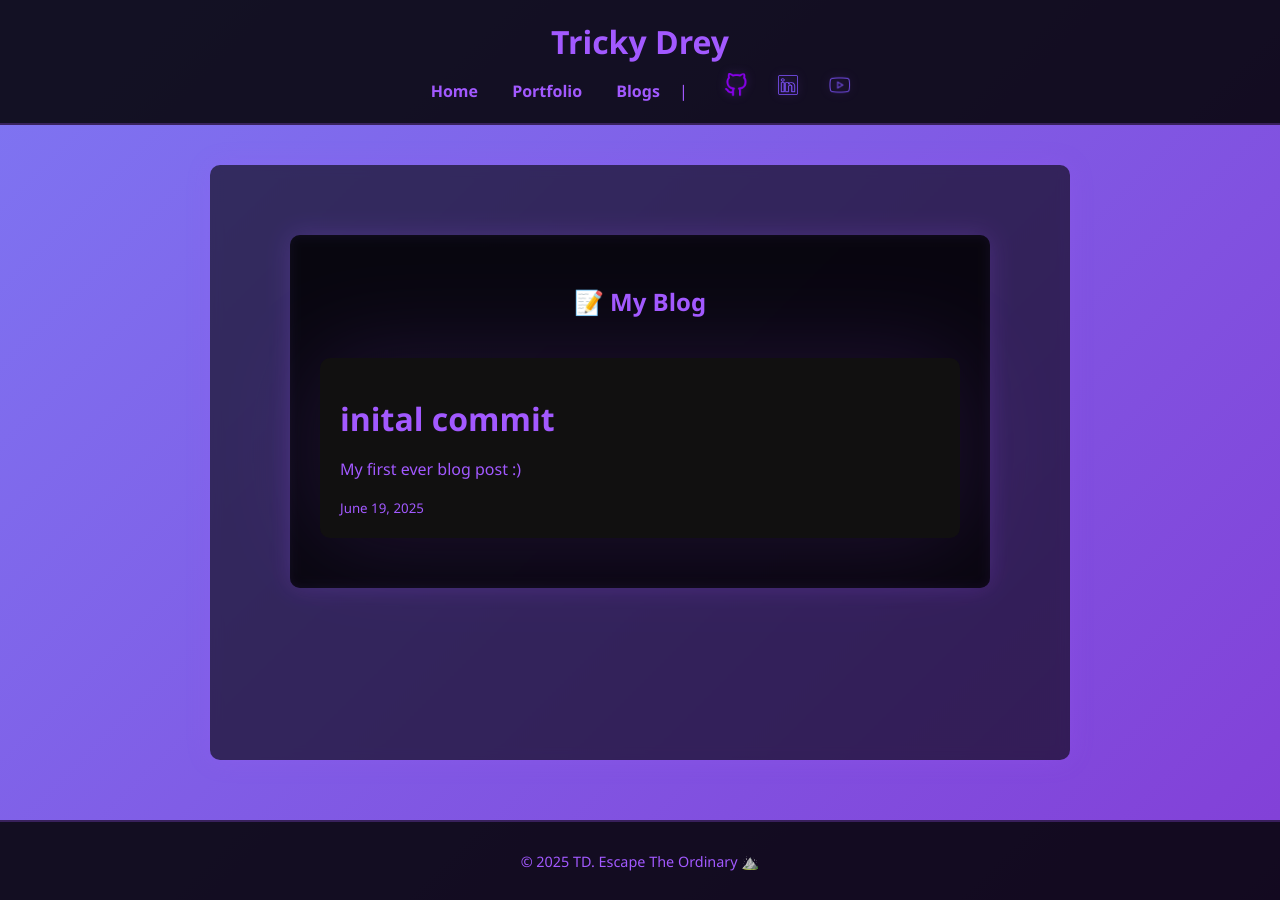
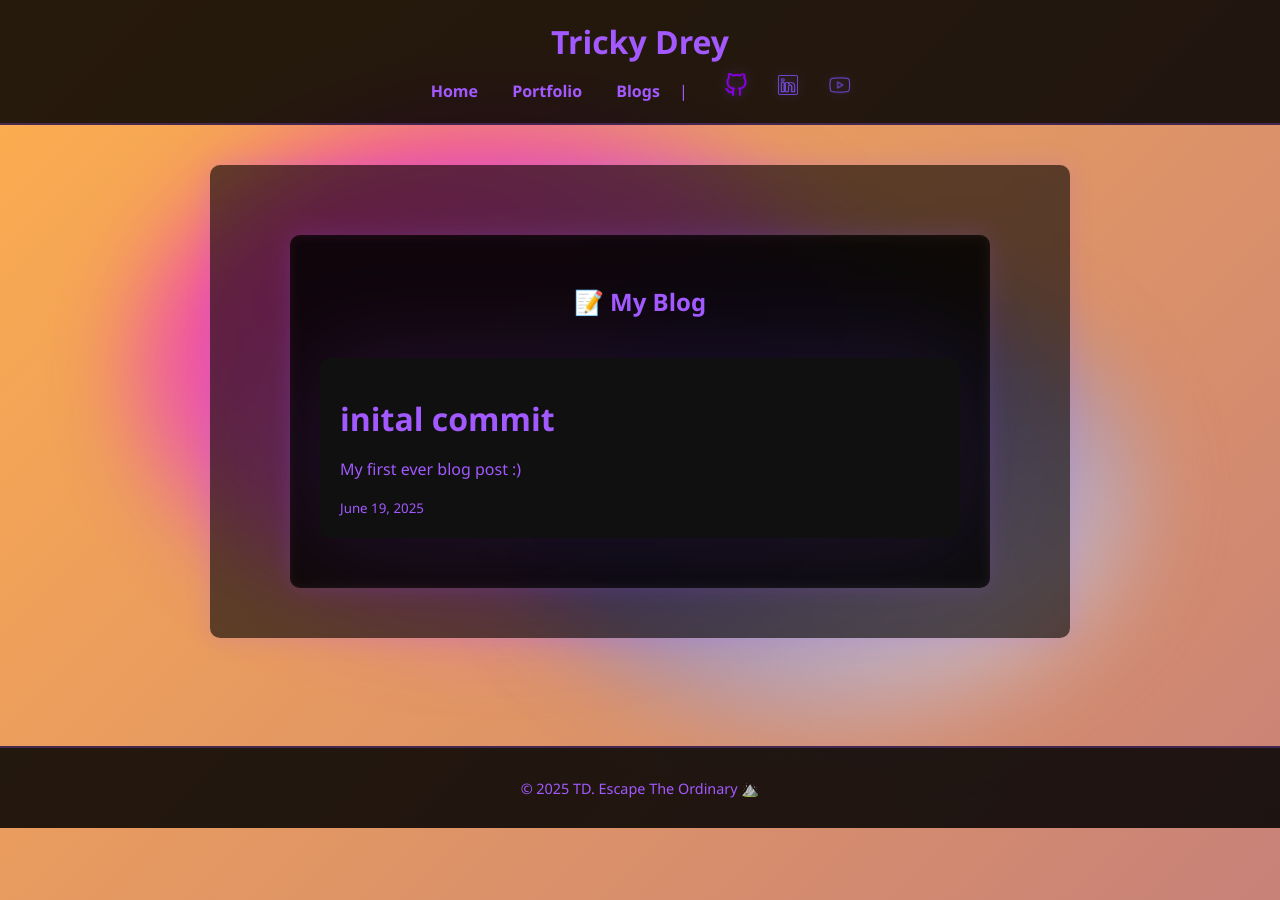
Before and after one commit to AndreiFabon/PersonalWeb, a Jekyll site: the page built from blog.html, in a window 1280 px wide. Built offline with Jekyll 4.4.1, drawn with Linux system fonts in a browser that asks for light colours.

Commit message:
final touches to background and content

```diff
--- a/_layouts/default.html
+++ b/_layouts/default.html
@@ -6,9 +6,42 @@
   <title>{{ page.title }} | TD</title>
   <link rel="stylesheet" href="/assets/css/style.css">
   <link rel="icon" type="image/x-icon" href="{{ '/assets/images/Untitled design.png' | relative_url }}">
+  <style>
+    html, body {
+      margin: 0;
+      padding: 0;
+      min-height: 100%;
+    }
+
+    .page-wrapper {
+      position: relative;
+      overflow: hidden;
+    }
+
+    .content-wrapper {
+      position: relative;
+      z-index: 1;
+      padding-bottom: 3rem; /* prevent blobs from hiding bottom content */
+    }
+
+    footer {
+      position: relative;
+      z-index: 1;
+      text-align: center;
+      padding: 1rem;
+    }
+  </style>
 </head>
 <body>
   <div class="page-wrapper">
+
+    <!-- ✨ Animated Blob Background -->
+    <div class="blob" style="top:10%; left:10%; width:60%; height:60%; background: linear-gradient(to bottom right, #f0c, rgb(193, 143, 226));"></div>
+    <div class="blob blob-reverse" style="top:30%; left:40%; width:50%; height:50%; background: linear-gradient(to bottom right, rgb(33, 51, 212), rgb(230, 236, 236));"></div>
+
+    <!-- 🔒 Content Layer -->
+    <div class="content-wrapper">
+
       <header>
         <h1>Tricky Drey</h1>
         <nav>
@@ -35,10 +68,12 @@
       <main>
         {{ content }}
       </main>
+    </div>
 
     <footer>
       <p>&copy; 2025 TD. Escape The Ordinary ⛰️</p>
     </footer>
+
   </div>
 </body>
 </html>
--- a/assets/css/style.css
+++ b/assets/css/style.css
@@ -3,7 +3,7 @@ body {
   margin: 0;
   padding: 0;
   font-family: 'Segoe UI', sans-serif;
-  background: linear-gradient(-45deg, hwb(283 2% 27%), hsl(245, 82%, 70%), #e960dd);
+  background: linear-gradient(-45deg, hwb(282 33% 35%), hsl(32, 97%, 65%), #eed7ec);
   background-size: 400% 400%;
   animation: gradient 20s ease infinite;
   color: #a259ff;
@@ -208,3 +208,28 @@ hr {
 a {
   color: #FF69B4;
 }
+
+@keyframes blob {
+  0%, 100% {
+    transform: translate(0, 0) scale(1);
+  }
+  33% {
+    transform: translate(30px, -50px) scale(1.1);
+  }
+  66% {
+    transform: translate(-20px, 20px) scale(0.9);
+  }
+}
+
+.blob {
+  position: absolute;
+  border-radius: 50%;
+  filter: blur(50px);
+  opacity: 0.7;
+  animation: blob 8s infinite ease-in-out;
+  z-index: 0;
+}
+
+.blob-reverse {
+  animation: blob 10s infinite ease-in-out reverse;
+}
--- a/index.markdown
+++ b/index.markdown
@@ -5,7 +5,7 @@ title: Home
 
 # Welcome to My Website
 
-Hey, my name is Andrei, or you can just call me TD. I’m a cybersecurity enthusiast and currently the Vice President External at the University of Alberta’s CHADS (Cybersecurity, Hacking, and Digital Security) club. I live at the intersection of tech and security. This site is where I show off my work and express myself: CTF write-ups, personal projects, and competition wins. Whether I’m mentoring, competing, or climbing toward the next milestone, I always love to get after it! Always looking to hear stories and build more realtionships!
+Hey, my name is Andrei, or you can just call me TD. I’m a cybersecurity enthusiast and currently the Vice President External at the University of Alberta’s CHADS (Cybersecurity, Hacking, and Digital Security) club. I live at the intersection of tech and security. This site is where I show off my work and express myself: CTF write-ups, personal projects, and competition wins. Whether I’m mentoring, competing, or climbing toward the next milestone, I always love to get after it! As well I am currently an aspiring content creator. Trying to get more people aware of cybersecuity and sharing tips and advice for those who want to get into it. Follow my <a href="https://www.instagram.com/trickydrey" target="_blank" rel="noopener noreferrer">Instagram Here</a>! Always looking to hear more stories and build more relationships!
 
 Psst... Add me on Linkedin (;
 
```
Lines whose indentation alone changed are shown as unchanged.
